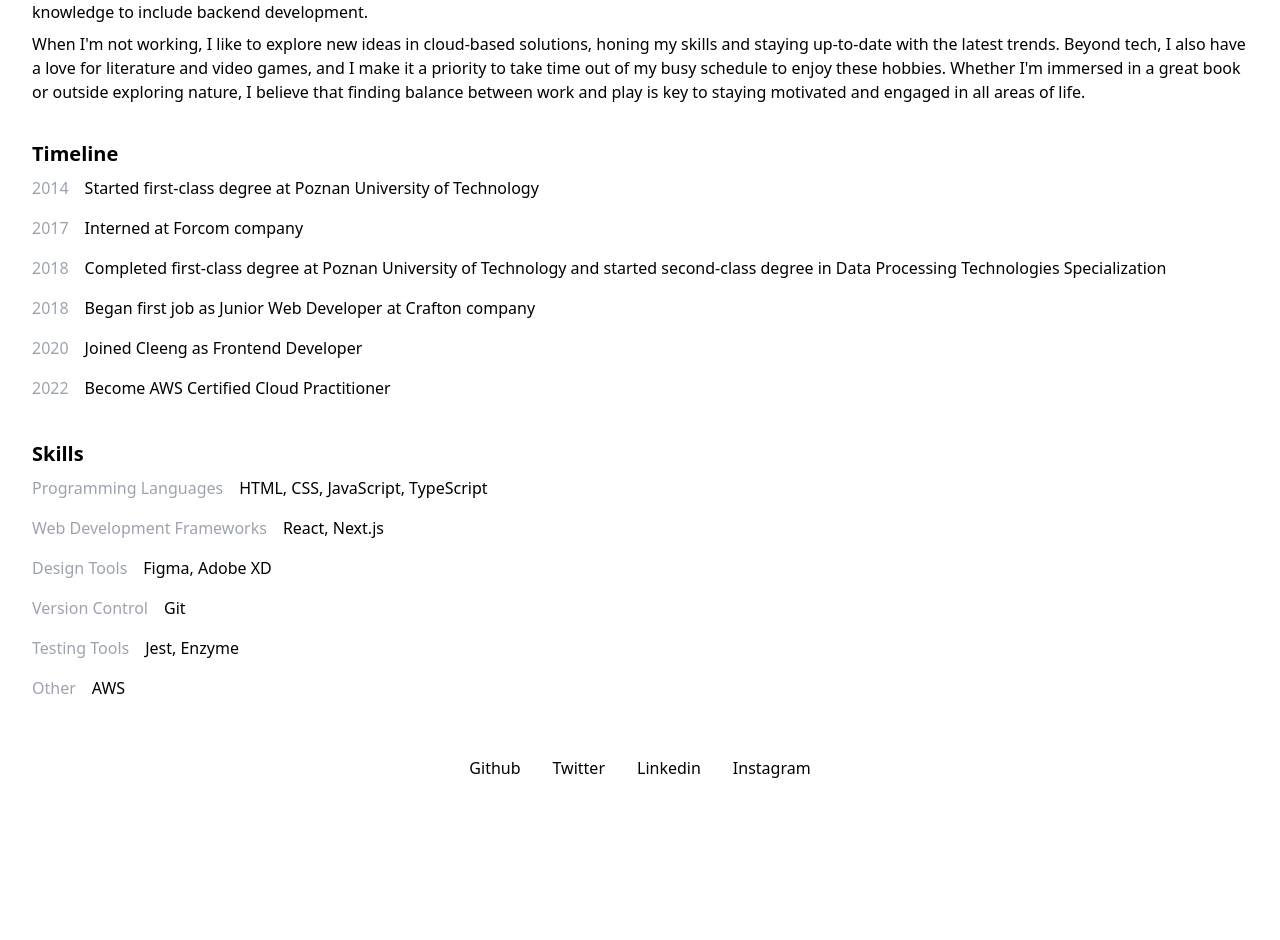
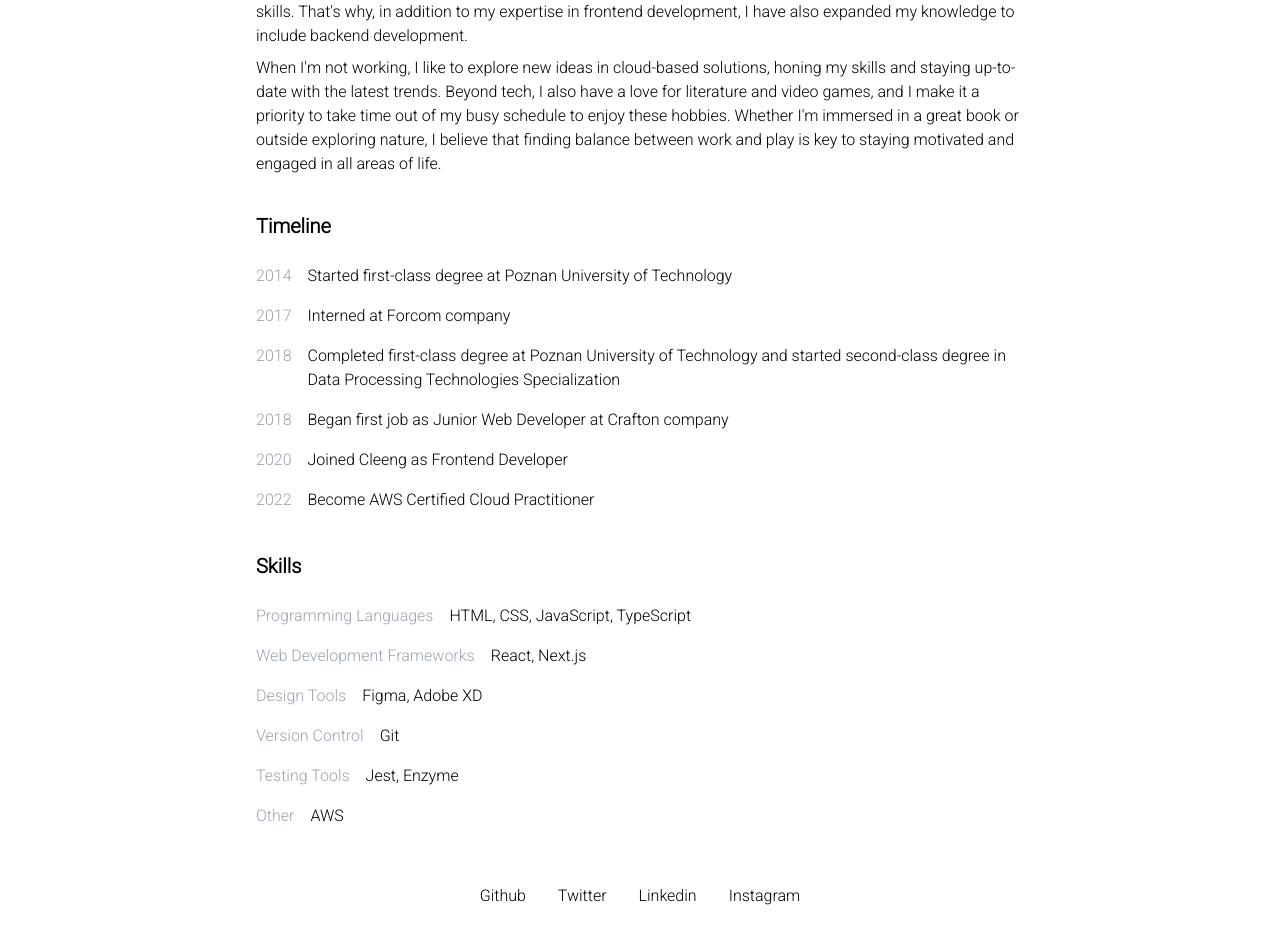
Before and after one commit to pawelacio/personal-site, a Next.js app: page / in a window 1280 px wide. Shown: the part 248-1188 px from the top of the page. Before the commit the page ends 1060 px from the top, so only its background shows below. Built offline with nearby package versions, Linux system fonts and the light colour scheme.

Commit message:
Few small changes

```diff
--- a/app/api/hello/route.ts
+++ /dev/null
@@ -1,3 +0,0 @@
-export async function GET(request: Request) {
-  return new Response('Hello, Next.js!')
-}
--- a/app/footer.tsx
+++ b/app/footer.tsx
@@ -10,7 +10,10 @@
         <Link className="px-4" href="https://twitter.com/pawikaczmarek">
           Twitter
         </Link>
-        <Link className="px-4" href="www.linkedin.com/in/kaczmarek-pawel">
+        <Link
+          className="px-4"
+          href="https://www.linkedin.com/in/kaczmarek-pawel"
+        >
           Linkedin
         </Link>
         <Link className="px-4" href="https://www.instagram.com/pawikaczmarek/">
--- a/app/layout.tsx
+++ b/app/layout.tsx
@@ -1,3 +1,4 @@
+import { Roboto } from 'next/font/google';
 import './globals.css';
 import Header from './header';
 import Footer from './footer';
@@ -7,6 +8,11 @@
   description: 'Frontend developer | Pawel Kaczmarek'
 };
 
+const roboto = Roboto({
+  weight: '300',
+  subsets: ['latin']
+});
+
 export default function RootLayout({
   children
 }: {
@@ -14,8 +20,8 @@
 }) {
   return (
     <html lang="en">
-      <body>
-        <div className="container mx-auto px-8">
+      <body className={roboto.className}>
+        <div className="container mx-auto px-8 sm:px-64">
           <Header />
           {children}
           <Footer />
--- a/app/page.tsx
+++ b/app/page.tsx
@@ -78,7 +78,7 @@
         </p>
       </section>
       <section id="timeline" className="py-4">
-        <h2 className="text-xl font-bold">Timeline</h2>
+        <h2 className="text-xl font-bold pb-4">Timeline</h2>
         <ul>
           {timeline.map(({ year, description }) => (
             <li key={year} className="py-2">
@@ -91,7 +91,7 @@
         </ul>
       </section>
       <section id="skills" className="py-4">
-        <h2 className="text-xl font-bold">Skills</h2>
+        <h2 className="text-xl font-bold pb-4">Skills</h2>
         <ul>
           {skills.map(({ category, skills }) => (
             <li key={category} className="py-2">
```
